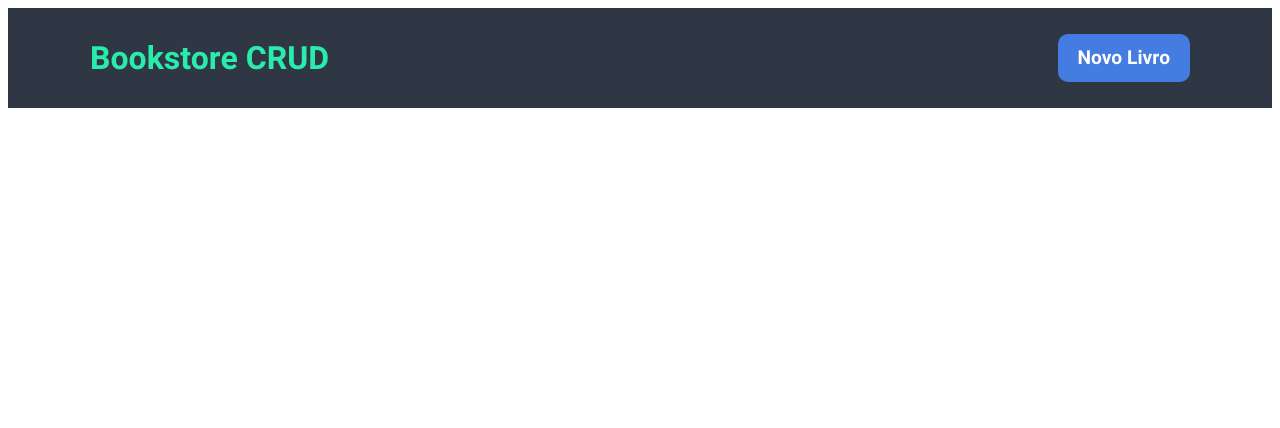
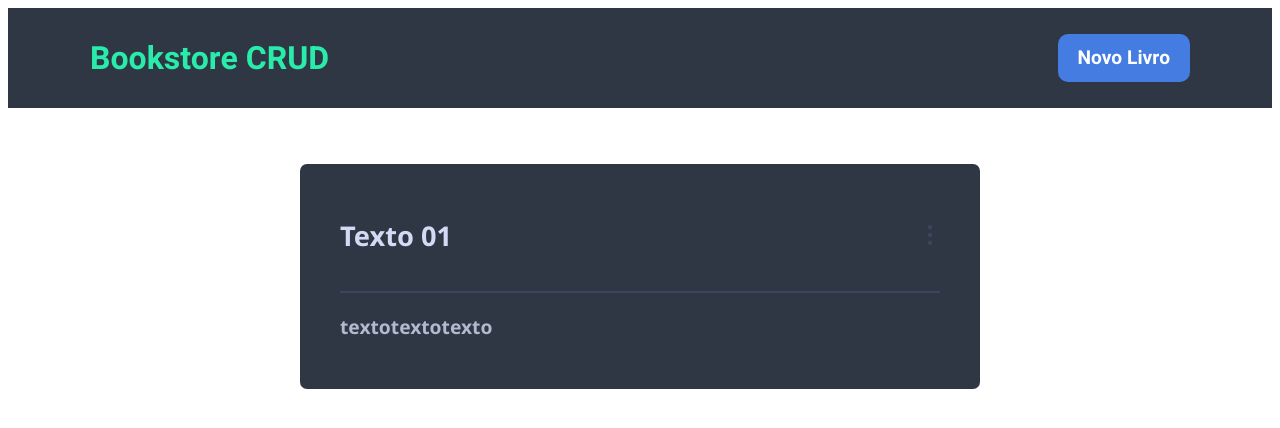
Before and after one commit to DevLucasGodoy/bookstore, a React (Create React App) app: page / in a window 1280 px wide. Shown: the top 428 px of the page. Built offline with nearby package versions, Linux system fonts and the light colour scheme.

Commit message:
Uptade Feed

```diff
--- /dev/null
+++ b/src/pages/Feed/feed.css
@@ -0,0 +1,118 @@
+main header {
+    display: flex;
+}
+
+.cards .card h2 {
+    display: flex;
+    flex-wrap: wrap;
+    max-width: 500px;
+}
+
+img {
+    width: 20px;
+    margin-left: 40px;
+
+    cursor: pointer;
+}
+
+.modal {
+    width: 80px;
+    height: 100px;
+    background-color: white;
+}
+
+main .cards {
+    display: flex;
+    justify-content: center;
+    flex-direction: column;
+
+    margin-top: 1rem;
+}
+
+main .cards .card {
+    margin: 0 auto;
+
+    background-color: #2F3644;
+
+    padding: 30px 40px;
+    width: 600px;
+
+    border-radius: 7px;
+    margin-top: 40px;
+
+}
+
+.cards .card header {
+    display: flex;
+    justify-content: space-between;
+
+    margin-bottom: 15px;
+}
+
+.card header h2 {
+    font-family: Noto Sans;
+    font-weight: 700;
+
+    color: #D2DAF5;
+
+    font-size: 1.7rem;
+}
+
+.line {
+    background-color: #3E445B;
+    height: 2px;
+}
+
+p {
+    margin-top: 20px;
+    font-size: 1.2rem;
+
+    max-width: 500px;
+
+    font-family: Noto Sans;
+    font-weight: 500;
+
+    color: #B3BACF;
+}
+
+.btns {
+    display: flex;
+    justify-content: space-between;
+
+    margin-top: 30px;
+}
+
+.btns button {
+    color: rgba(255, 255, 255, 0.938);
+    font-size: 1.3rem;
+    border: 0;
+
+    border-radius: 10px;
+
+    font-family: Heebo;
+    font-weight: 700;
+
+    cursor: pointer;
+
+    padding: 5px 40px;
+}
+
+.btn-edit button {
+    background-color: #80D8FF;
+}
+
+.btn-readmore button {
+    background-color: #3DECB1;
+
+}
+
+.btn-delete button {
+    background-color: rgb(241, 45, 45);
+}
+
+.loading {
+    height: 100vh;
+    display: flex;
+    align-items: center;
+    justify-content: center;
+}
--- a/src/pages/Feed/feed.js
+++ b/src/pages/Feed/feed.js
@@ -1,11 +1,25 @@
 import React from 'react'
-import { Link } from 'react-router-dom'
 import HeaderMain from '../../components/HeaderMain/HeaderMain'
+import More from '../../images/more.svg'
+import './feed.css'
 
 function Feed() {
   return (
     <div>
       <HeaderMain />
+
+      <main>
+        <div className="cards">
+          <div className="card">
+            <header>
+              <h2>Texto 01</h2>
+              <img src={More} />
+            </header>
+            <div className="line"></div>
+            <p>textotextotexto</p>
+          </div>
+        </div>
+      </main>
     </div>
   )
 }
```
